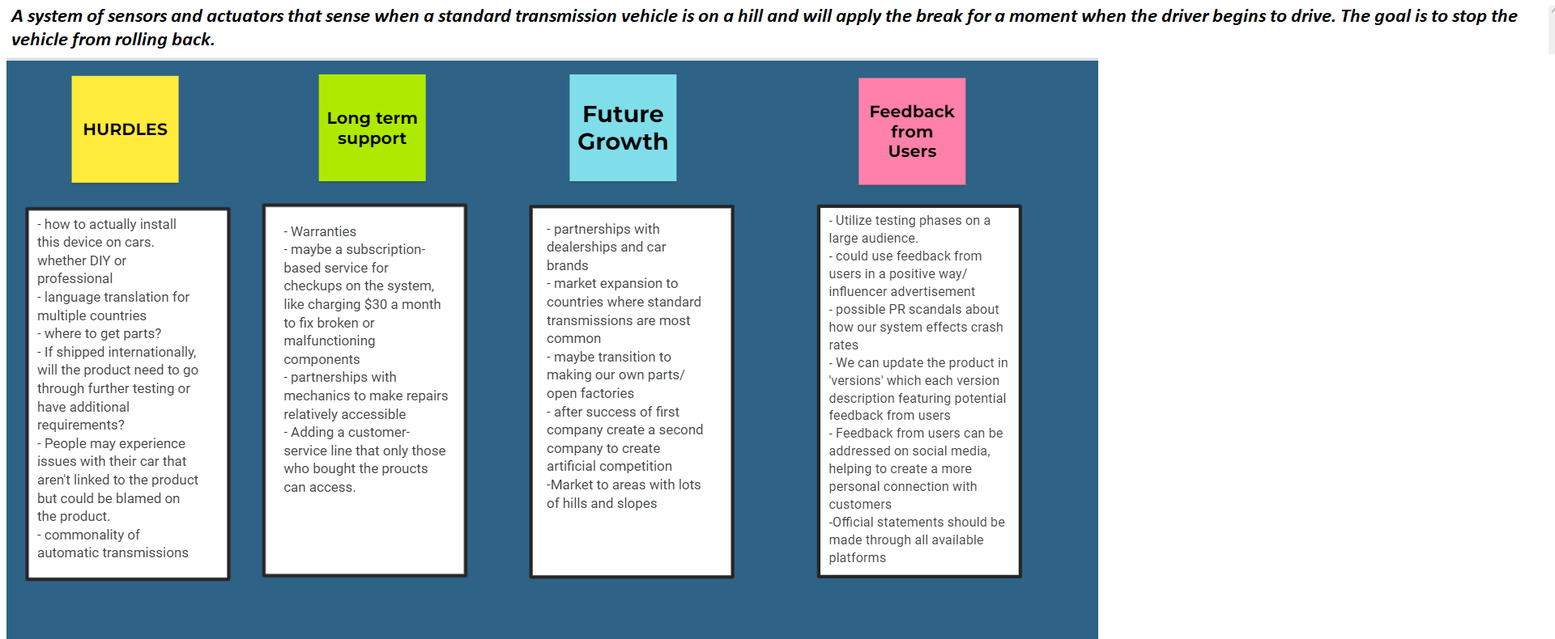
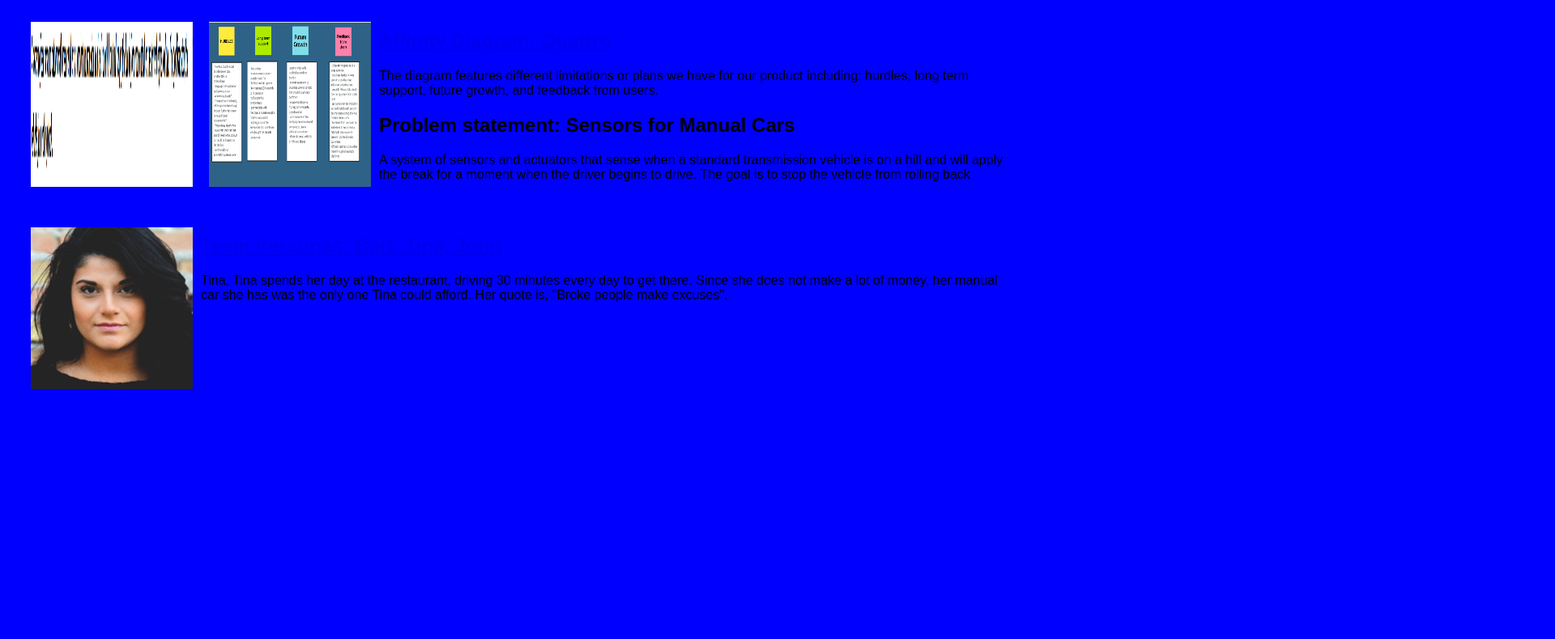
Before and after one commit to hvhartt/hvhartt.github.io, a plain HTML site: page index.html in a window 1280 px wide. Shown: the part 73-863 px from the top of the page at 81% size, 1920 px wide, since content can reach past the window. After the commit the page ends 800 px from the top, so only its background shows below. Drawn offline with Linux system fonts and the light colour scheme; files that its build step writes are made by us from their sources.

Commit message:
Update index.html

```diff
--- a/index.html
+++ b/index.html
@@ -1,6 +1,7 @@
 <!DOCTYPE html>
 <html>
   <head>
+<link rel="stylesheet" href="styles.css" />
     <title>CSCE 190: Haley Hart</title>
   </head>
   <body>
@@ -25,7 +26,7 @@
 <section class="assign">
     <img src="images/TinaPic.png" />
     <section class="assign-det">
-      <a href="files/all-personas.pdf"><h2>Team Personas: [title]</h2></a>
+      <a href="files/all-personas.pdf"><h2>Team Personas: Bart, Tina, John</h2></a>
       <p>
         Tina, Tina spends her day at the restaurant, driving 30 minutes every day to get there. Since she does not make a lot of money, her manual car she has was the only one Tina could afford. Her quote is, "Broke people make excuses".
       </p>
```
